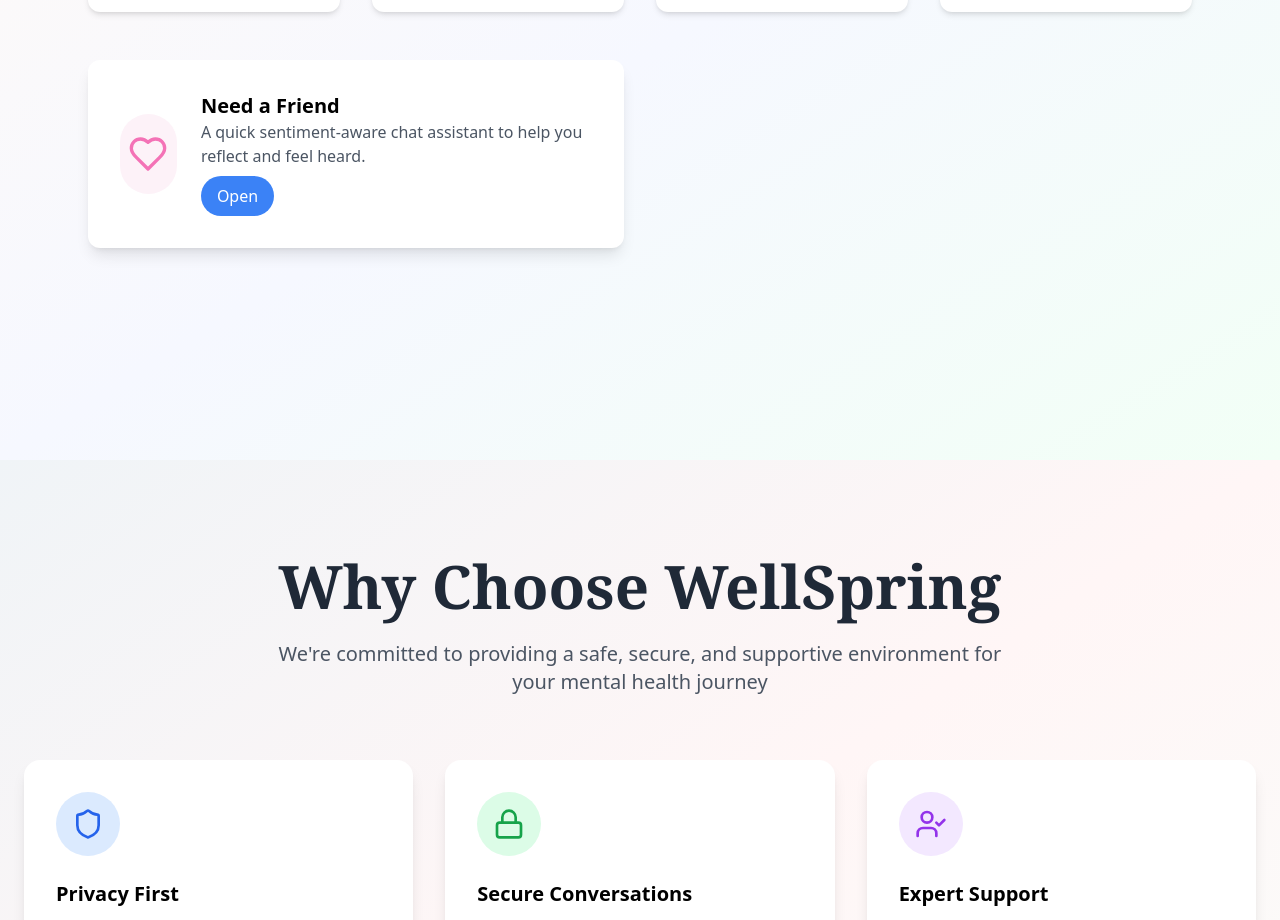
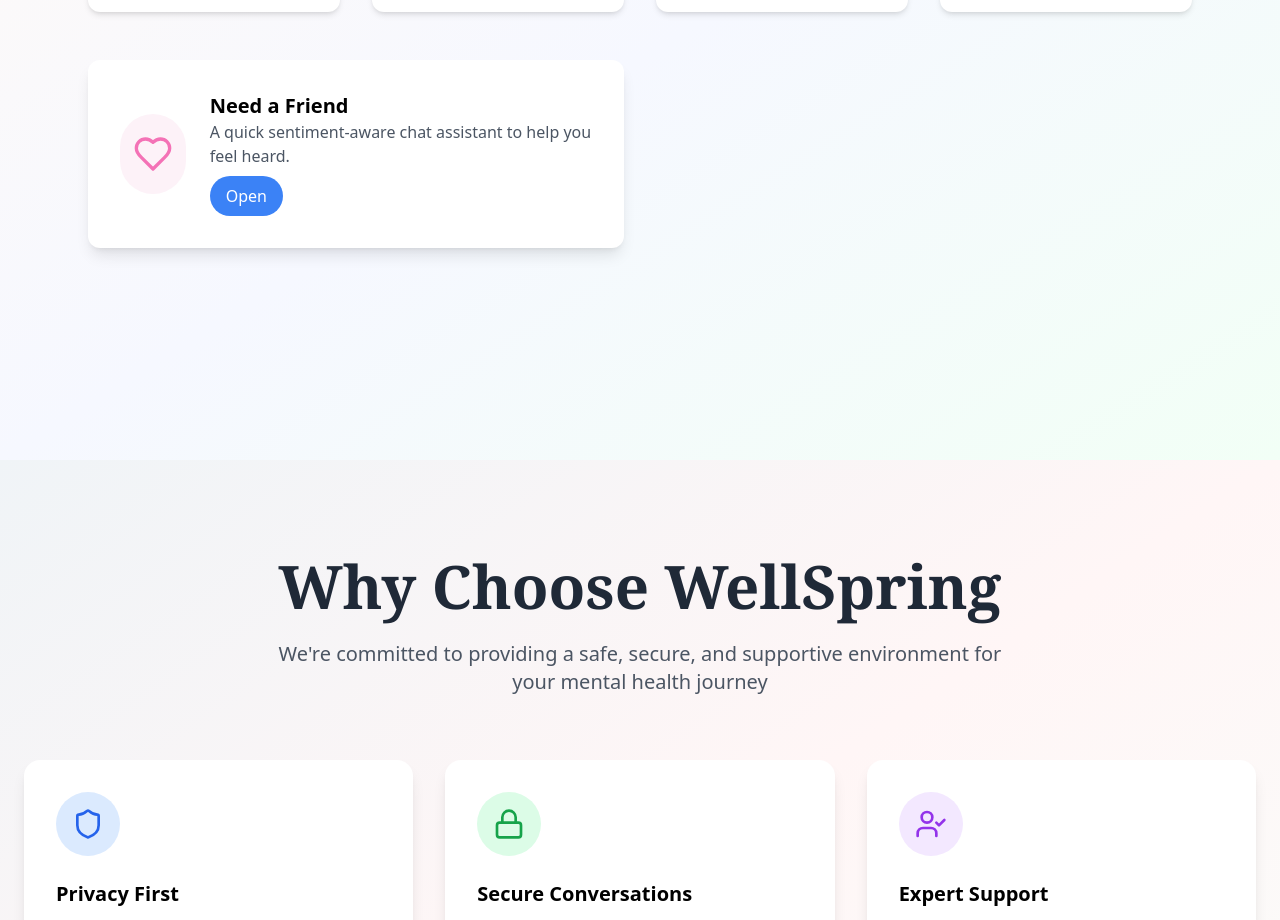
Before and after one commit to kartikgarg146/Mental-Health-Chatbot, a React (Vite) app in the folder WellSpring/: page / in a window 1280 px wide. Shown: the part 1940-2860 px from the top of the page. Built offline with nearby package versions, Linux system fonts and the light colour scheme.

Commit message:
updated landingPage.tsx

```diff
--- a/WellSpring/src/pages/LandingPage.tsx
+++ b/WellSpring/src/pages/LandingPage.tsx
@@ -149,7 +149,7 @@
               </div>
               <div>
                 <h3 className="text-xl font-semibold">Need a Friend</h3>
-                <p className="text-gray-600">A quick sentiment-aware chat assistant to help you reflect and feel heard.</p>
+                <p className="text-gray-600">A quick sentiment-aware chat assistant to help you feel heard.</p>
                 <button className="mt-2 px-4 py-2 bg-blue-500 text-white rounded-full hover:bg-blue-600 transition">Open</button>
               </div>
             </motion.div>
```
